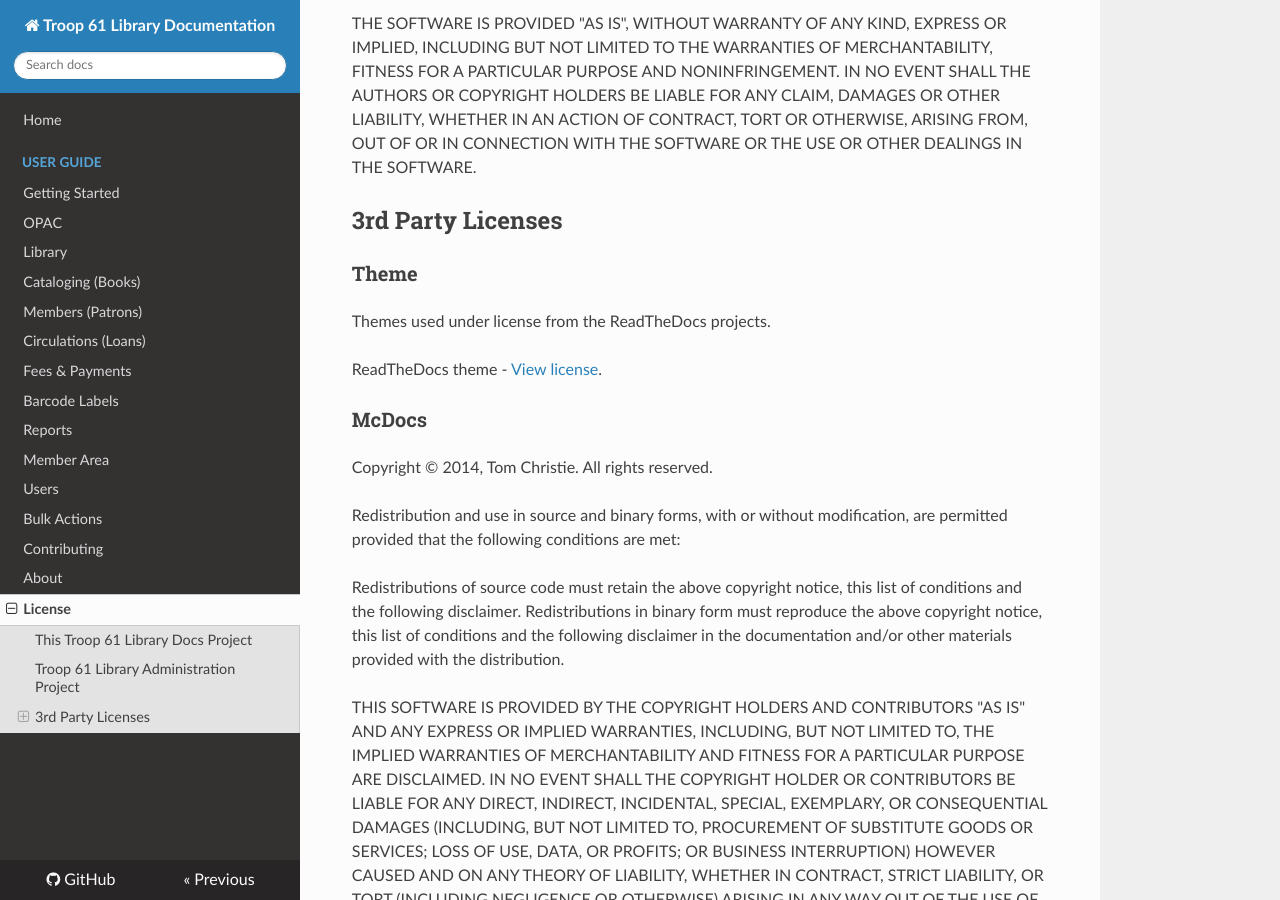
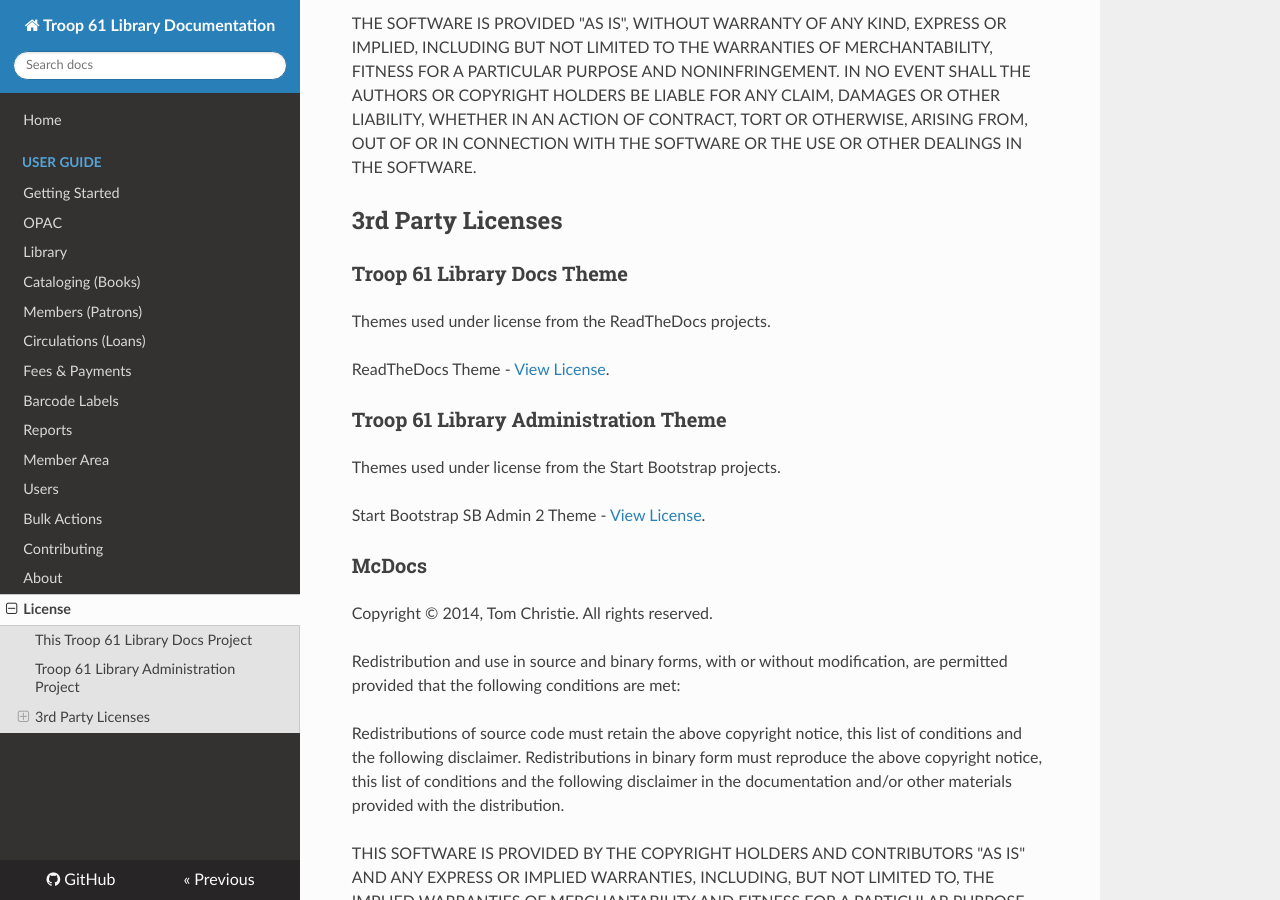
Before and after one commit to jackveney/Troop61LibraryDocs, an MkDocs documentation site: the page built from docs/license.md, in a window 1280 px wide and 900 px high, scrolled down 1076 px. Built offline with MkDocs 1.6.1, drawn with Linux system fonts in a browser that asks for light colours; nearby versions of some CDN libraries.

Commit message:
Update license.md

```diff
--- a/docs/license.md
+++ b/docs/license.md
@@ -28,7 +28,6 @@ SOFTWARE.
 
 ## Troop 61 Library Administration Project
 
-
 MIT License
 
 Copyright (c) 2020  BSA Troop 4061 - Wooster, Ohio
@@ -53,12 +52,17 @@ SOFTWARE.
 
 ## 3rd Party Licenses
 
-### Theme
+### Troop 61 Library Docs Theme
 
 Themes used under license from the ReadTheDocs projects.
 
-ReadTheDocs theme - [View license](https://github.com/snide/sphinx_rtd_theme/blob/master/LICENSE).
+ReadTheDocs Theme - [View License](https://github.com/snide/sphinx_rtd_theme/blob/master/LICENSE).
 
+### Troop 61 Library Administration Theme
+
+Themes used under license from the Start Bootstrap projects.
+
+Start Bootstrap SB Admin 2 Theme - [View License](https://github.com/StartBootstrap/startbootstrap-sb-admin-2/blob/master/LICENSE).
 
 ### McDocs
 
```
